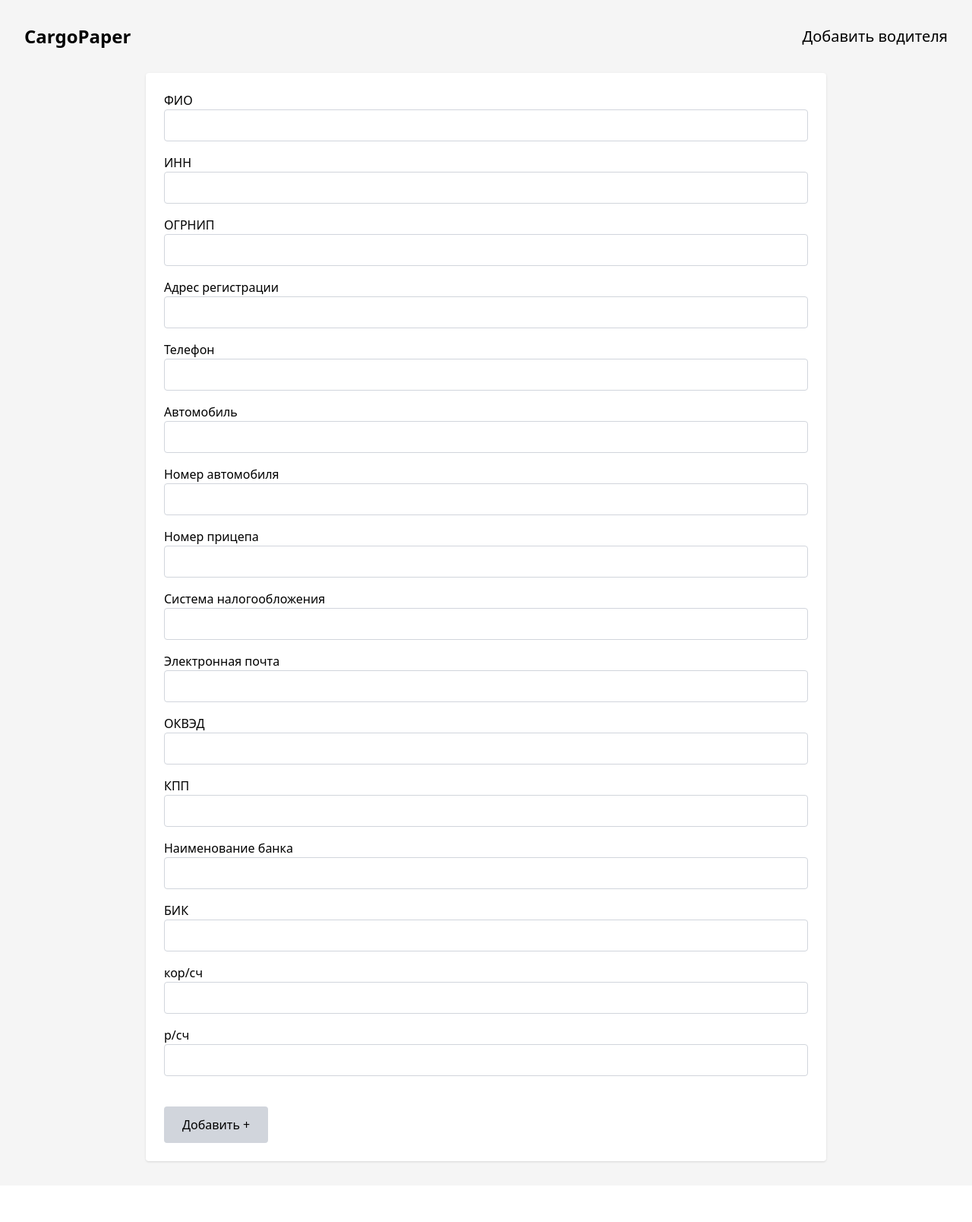
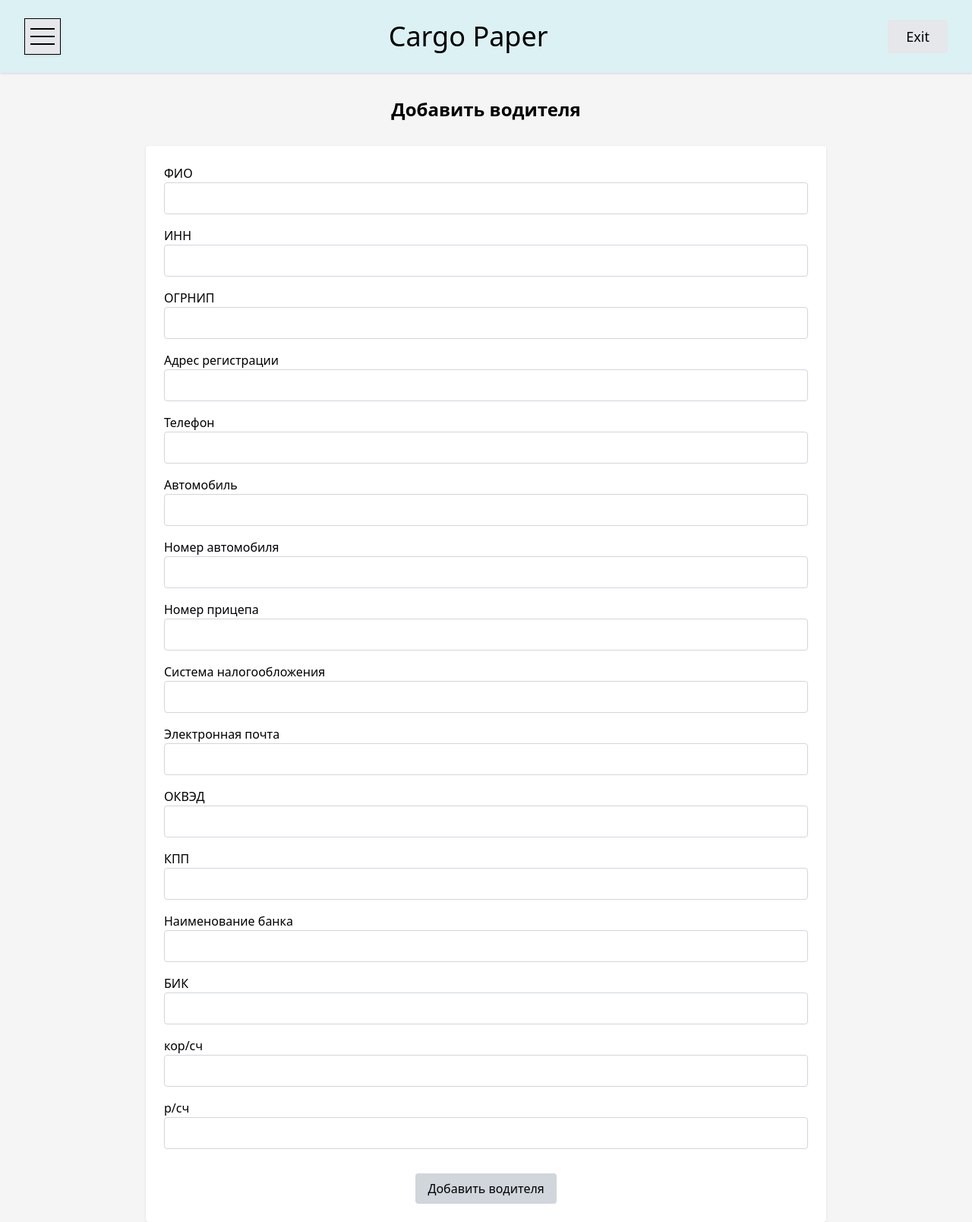
Before and after one commit to fromDreamToGoal/cargo-paper, a React (Vite) app: page /add-driver in a window 1280 px wide. Shown: the whole page at 76% size. Before the commit the page ends 1560 px from the top, so only its background shows below. Built offline with nearby package versions, Linux system fonts and the light colour scheme.

Commit message:
Update header in add driver component

```diff
--- a/src/pages/AddDriver.jsx
+++ b/src/pages/AddDriver.jsx
@@ -3,10 +3,13 @@ import { useDispatch } from 'react-redux'
 import { addDriver } from '../store/driversSlice'
 import { useNavigate } from 'react-router-dom'
 import { v4 as uuidv4 } from 'uuid'
+import Header from './Header'
+import Navigation from './Navigation'
 
 export default function AddDriver() {
   const dispatch = useDispatch()
   const navigate = useNavigate()
+  const [menuOpen, setMenuOpen] = React.useState(false)
 
   const [formData, setFormData] = useState({
     fullName: '',
@@ -39,12 +42,12 @@ export default function AddDriver() {
   }
 
   return (
-    <div className="min-h-screen bg-[#F5F5F5] p-8">
-      <header className="flex justify-between items-center mb-8">
-        <h1 className="text-2xl font-bold">CargoPaper</h1>
-        <h2 className="text-xl font-medium">Добавить водителя</h2>
-      </header>
-
+    <div className="min-h-screen bg-[#F5F5F5]">
+      <Header onMenuClick={() => setMenuOpen(true)} />
+      <Navigation open={menuOpen} onClose={() => setMenuOpen(false)} />
+      <h2 className="text-center text-2xl font-semibold my-8">
+        Добавить водителя
+      </h2>
       <form
         onSubmit={e => {
           e.preventDefault()
@@ -82,12 +85,14 @@ export default function AddDriver() {
           </div>
         ))}
 
-        <button
-          type="submit"
-          className="mt-6 px-6 py-3 bg-gray-300 rounded hover:bg-gray-400 transition"
-        >
-          Добавить +
-        </button>
+        <div className="flex justify-center mt-8">
+          <button
+            type="submit"
+            className="bg-gray-300 px-4 py-2 rounded hover:bg-gray-400"
+          >
+            Добавить водителя
+          </button>
+        </div>
       </form>
     </div>
   )
--- a/src/pages/EditDriver.jsx
+++ b/src/pages/EditDriver.jsx
@@ -75,7 +75,7 @@ export default function EditDriver() {
         </div>
       </div>
 
-      <div className="flex justify-center gap-4 mt-8">
+      <div className="flex justify-center gap-4 mt-8 pb-10">
         <button
           className="bg-gray-300 px-4 py-2 rounded hover:bg-gray-400"
           onClick={() => navigate(`/view-driver/${id}`)}
```
